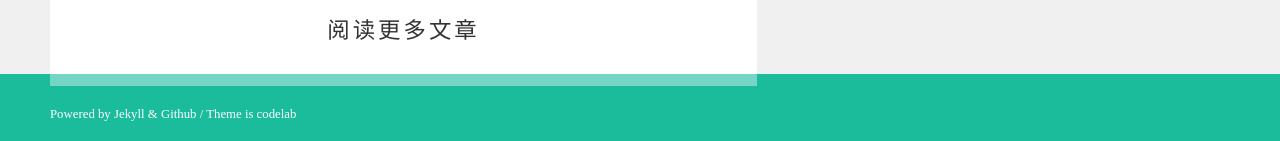
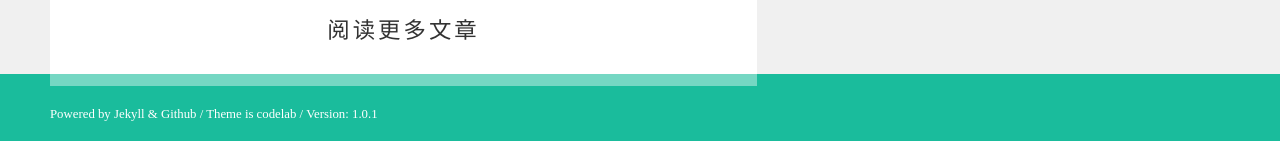
Before and after one commit to qddegtya/qddegtya.github.io, a Jekyll site: the page built from index.html, in a window 1280 px wide and 900 px high, scrolled down 1861 px. Shown: the part 756-897 px from the top of the window. Built offline with Jekyll 4.4.1, drawn with Linux system fonts in a browser that asks for light colours; nearby versions of some CDN libraries.

Commit message:
修改底部,增加README内容

```diff
--- a/_includes/footer.html
+++ b/_includes/footer.html
@@ -2,7 +2,7 @@
     <div class="clearboth blogfooter">
         <!-- 底部左边 -->
         <div class="blogfooter--left">
-            <span class="footer--copyright">Powered by Jekyll & Github / Theme is codelab</span>
+            <span class="footer--copyright">Powered by Jekyll & Github / Theme is codelab / Version: 1.0.1</span>
         </div>
 
         <!-- 底部右边 -->
```
Also changed, not shown: README.md, 10 other files.
